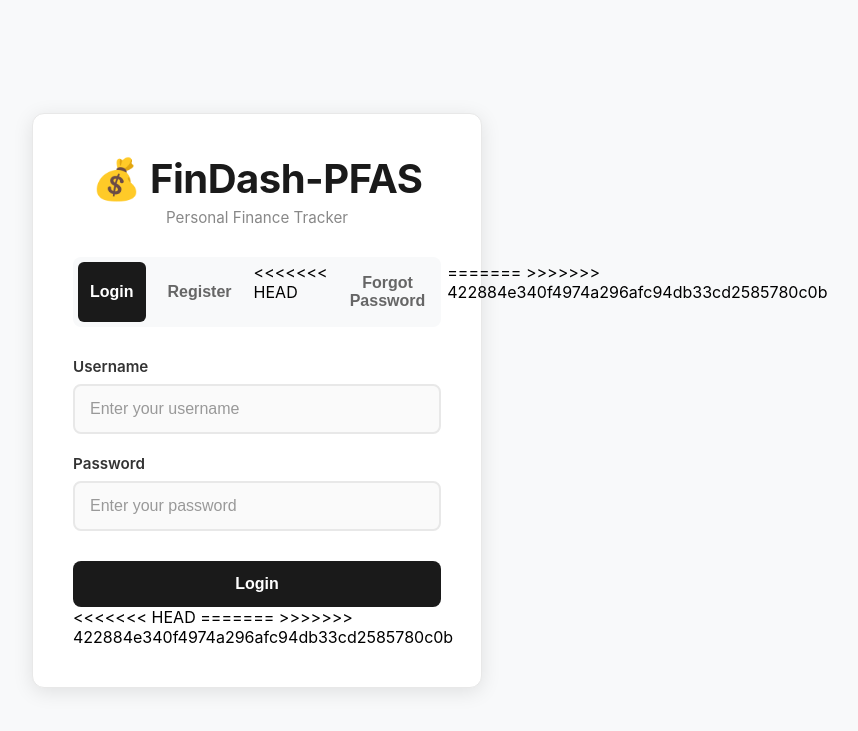
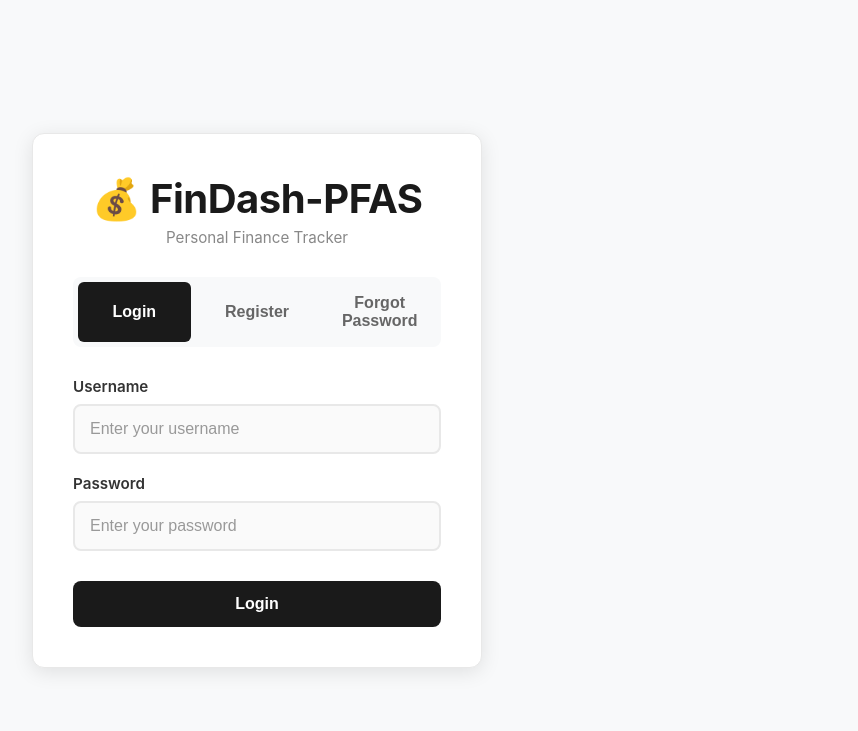
Before and after one commit to P-Aneesha/FinDash-PFAS, a Flask app: page /login in a window 1280 px wide. Shown: the top 731 px of the page, without its empty margins (383-1241 px from the left). Run offline with Flask 3, Linux system fonts and the light colour scheme; some libraries are stand-ins or nearby versions.

Commit message:
Update login.html

```diff
--- a/templates/login.html
+++ b/templates/login.html
@@ -119,10 +119,8 @@
         <div class="tabs">
             <button class="tab active" id="tabLogin" onclick="switchTab('login')">Login</button>
             <button class="tab" id="tabRegister" onclick="switchTab('register')">Register</button>
-<<<<<<< HEAD
             <button class="tab" id="tabForgot" onclick="switchTab('forgot')">Forgot Password</button>
-=======
->>>>>>> 422884e340f4974a296afc94db33cd2585780c0b
+
         </div>
 
         <div id="message"></div>
@@ -141,8 +139,6 @@
                 <button type="submit">Login</button>
             </form>
         </div>
-
-<<<<<<< HEAD
         <!-- Forgot Password Form -->
         <div id="forgotForm" class="form-content">
             <form onsubmit="handleForgot(event)" id="forgotStepForm">
@@ -178,9 +174,6 @@
                 </div>
             </form>
         </div>
-
-=======
->>>>>>> 422884e340f4974a296afc94db33cd2585780c0b
         <!-- Register Form -->
         <div id="registerForm" class="form-content">
             <form onsubmit="handleRegister(event)">
```
